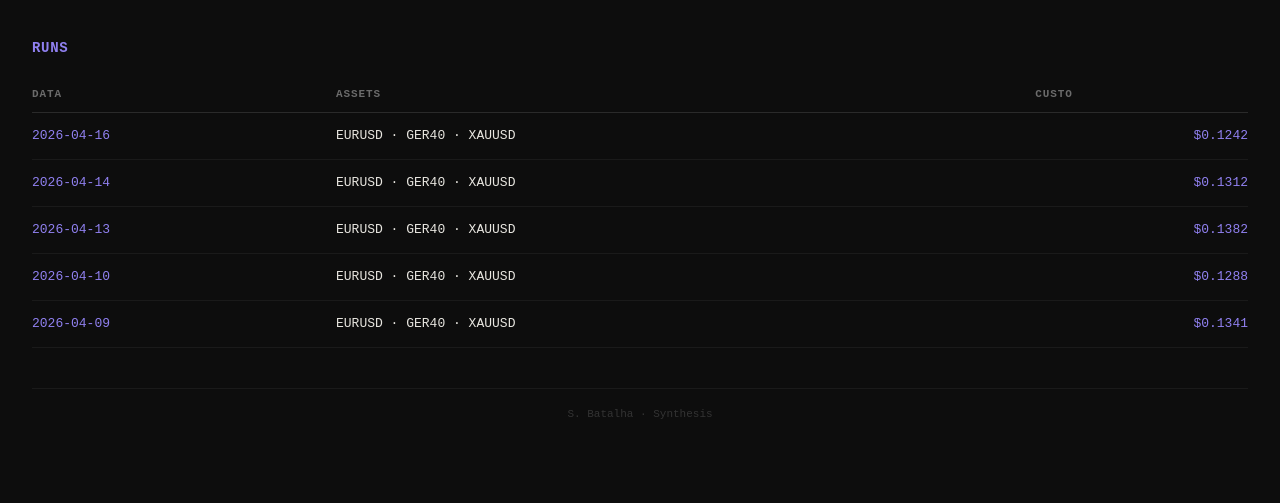
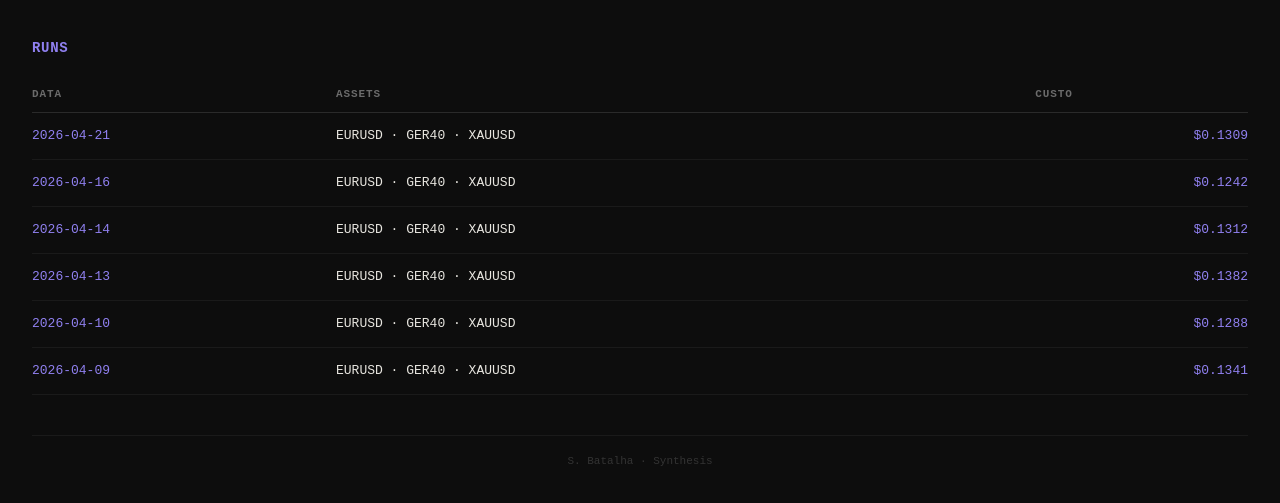
Before and after one commit to sergioB79/synthesis, a plain HTML site: page index.html in a window 1280 px wide. Shown: the part 95-598 px from the top of the page. Drawn offline with Linux system fonts and the light colour scheme.

Commit message:
Synthesis index.html

```diff
--- a/index.html
+++ b/index.html
@@ -25,6 +25,10 @@
 <table>
   <thead><tr><th>Data</th><th>Assets</th><th>Custo</th></tr></thead>
   <tbody><tr>
+            <td><a href="2026-04-21.html">2026-04-21</a></td>
+            <td>EURUSD · GER40 · XAUUSD</td>
+            <td style="color:#9080f0">$0.1309</td>
+        </tr><tr>
             <td><a href="2026-04-16.html">2026-04-16</a></td>
             <td>EURUSD · GER40 · XAUUSD</td>
             <td style="color:#9080f0">$0.1242</td>
```
